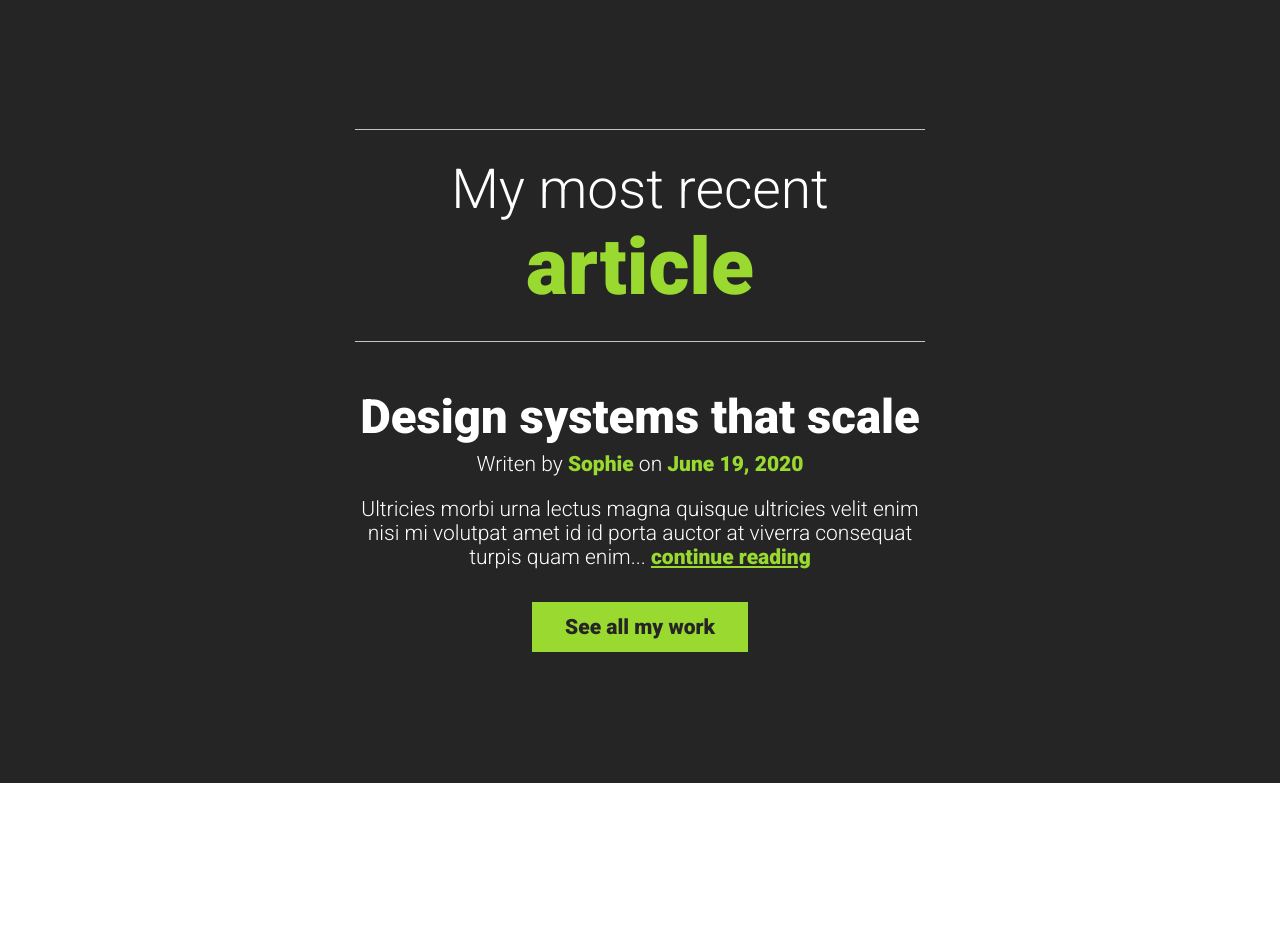
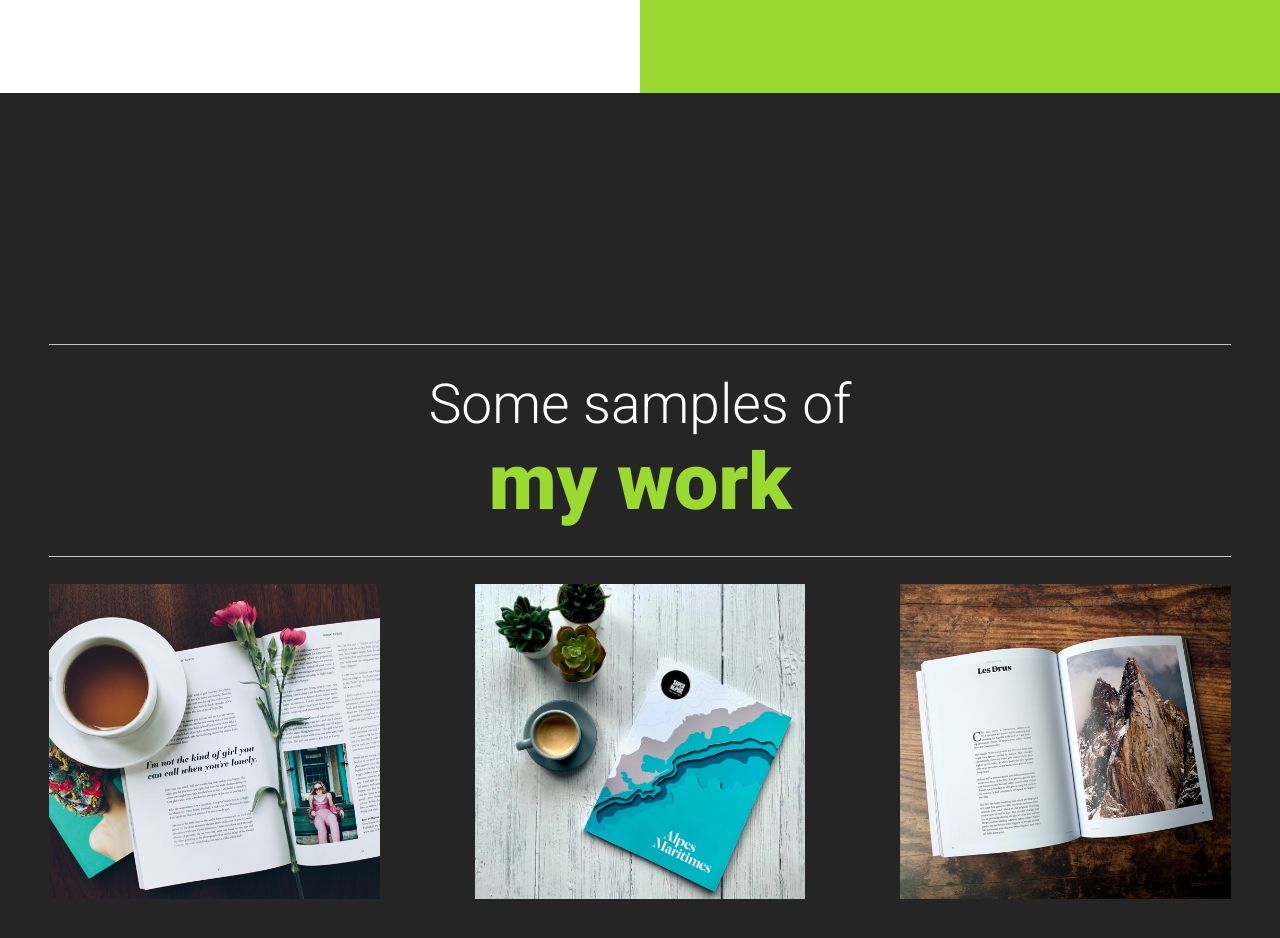
Before and after one commit to ThorondorManwe/curriculum_1, a plain HTML site: page index.html in a window 1280 px wide. Shown: the part 1680-2618 px from the top of the page. Before the commit the page ends 2463 px from the top, so only its background shows below. Drawn offline with Linux system fonts and the light colour scheme.

Commit message:
Modify layout at large screens, vertival alignment, horizontal alignment and a new section

```diff
--- a/css/style.css
+++ b/css/style.css
@@ -2,11 +2,6 @@ html {
     font-size: .9rem;
 }
 
-@media (min-width: 600px) {
-    html {
-        font-size: 1.3125rem;
-    }
-}
 
 body {
     text-align: center;
@@ -99,6 +94,13 @@ section {
     padding: 6.25em 0;
 }
 
+header {
+    min-height: 100vh;
+    display: flex;
+    align-items: center;
+    padding-top: 0;
+}
+
 .inverse {
     color: #fff;
     background: #252525;
@@ -124,3 +126,80 @@ section {
     background: #252525;
     color: #fff;
 }
+
+@media (min-width: 600px) {
+    html {
+        font-size: 1.3125rem;
+    }
+}
+
+@media (min-width: 750px) {
+    .splitter {
+        display: flex;
+        align-items: center;
+        justify-content: center;
+    }
+
+    .splitter section {
+        width: 50%;
+    }
+
+    .articles.inverse {
+        background: #99D930;
+        color: #252525;
+    }
+
+    .articles.inverse .accent-text,
+    .articles.inverse .name,
+    .articles.inverse time,
+    .articles.inverse a {
+        color: currentColor;
+    }
+
+    .articles.inverse a:hover,
+    .articles.inverse a:focus {
+        color: #fff;
+    }
+
+    .articles.inverse h2 {
+        border-color: #252525;    /*shorthand property, solo cambia el color porque los otros atributos se cambiaron arriba*/
+    }
+
+    .articles.inverse .btn {
+        color: #fff;
+        background-color: #252525;
+    }
+
+    .articles.inverse .btn:hover {
+        color: #252525;
+        background-color: #FFF;
+    }
+
+    .portfolio {
+        background: #252525;
+        color: #fff;
+        min-height: 100vh;
+        display: flex;
+        align-items: center;
+    }
+
+    .portfolio .container {
+        max-width: 1200px;
+    }
+
+    .work {
+        display: flex;
+        justify-content: space-between;
+    }
+
+    .portfolio-item {
+        width: 28%;
+    }
+
+    .portfolio-item img {
+        height: 15em;
+        width: 100%;
+        object-fit: cover;
+    }
+
+}
--- a/index.html
+++ b/index.html
@@ -18,6 +18,9 @@
             </header>
 
 
+            <main>
+
+                <div class="splitter">
                     <section class="about-me">
                         <div class="container">
                             <h2>I am a <span class="accent-text">graphic designer</span></h2>
@@ -25,7 +28,6 @@
                             <a href="#" class="btn">See my work</a>
                         </div>
                     </section>
-
 
                     <section class="articles inverse">
                         <div class="container">
@@ -35,9 +37,30 @@
                                 <p class="small-text">Writen by <span class="name">Sophie</span> on <time datetime="2020-06-19">June 19, 2020</time></p>
                                 <p>Ultricies morbi urna lectus magna quisque ultricies velit enim nisi mi volutpat amet id id porta auctor at viverra consequat turpis quam enim... <a href="#">continue reading</a></p>
                                 <a href="#" class="btn">See all my work</a>
+
                             </article>
                         </div>
                     </section>
+                </div>
+
+                <section class="portfolio">
+                    <div class="container">
+                        <h2>Some samples of <span class="accent-text">my work</span></h2>
+                        <div class="work">
+                            <div class="portfolio-item">
+                                <img src="img/item-1.jpg" alt="">
+                            </div>
+                            <div class="portfolio-item">
+                                <img src="img/item-2.jpg" alt="">
+                            </div>
+                            <div class="portfolio-item">
+                                <img src="img/item-3.jpg" alt="">
+                            </div>
+                        </div>
+                   </div>
+                </section>
+
+            </main>
 
     </body>
 </html>
```
Also changed, not shown: img/item-1.jpg (added), img/item-2.jpg (added), img/item-3.jpg (added). Lines whose indentation alone changed are shown as unchanged.
